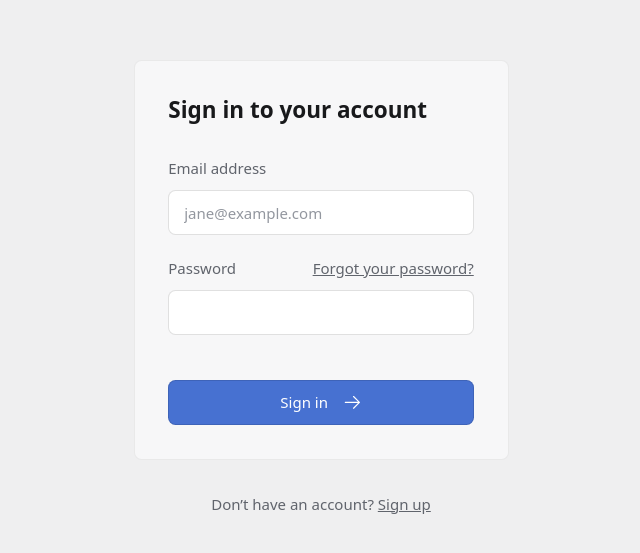
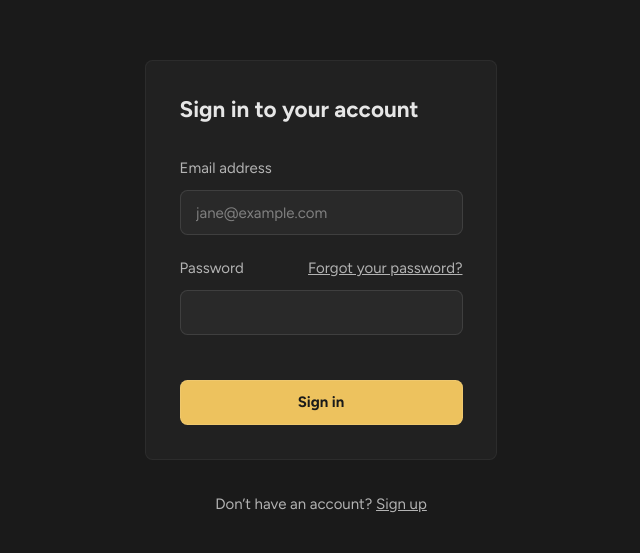
Before and after one commit to xvvvyz/llog-deprecated, a Next.js app: page /sign-in in a window 1280 px wide. Shown: the part 113-666 px from the top of the page, without its empty margins (319-959 px from the left). Built offline with nearby package versions, Linux system fonts and the light colour scheme; what @supabase/auth-helpers-nextjs would draw is missing.

Commit message:
theme updates

```diff
--- a/app/(auth)/forgot-password/components/send-reset-password-link-form/index.tsx
+++ b/app/(auth)/forgot-password/components/send-reset-password-link-form/index.tsx
@@ -1,6 +1,5 @@
 'use client';
 
-import { ArrowRightIcon } from '@heroicons/react/24/solid';
 import { Form, Formik } from 'formik';
 import { useState } from 'react';
 import Button from '/components/button';
@@ -35,14 +34,7 @@ const SendResetPasswordLinkForm = () => {
             loadingText="Sending link…"
             type="submit"
           >
-            {linkSent ? (
-              <>Link sent&mdash;check your email</>
-            ) : (
-              <>
-                Send link
-                <ArrowRightIcon className="w-5" />
-              </>
-            )}
+            {linkSent ? <>Link sent&mdash;check your email</> : <>Send link</>}
           </Button>
         </Form>
       )}
--- a/app/(auth)/forgot-password/page.tsx
+++ b/app/(auth)/forgot-password/page.tsx
@@ -6,7 +6,7 @@ const ForgotPasswordPage = () => (
   <>
     <Card>
       <h1 className="text-2xl">Reset your password</h1>
-      <p className="mt-3 pr-6 text-fg-2">
+      <p className="mt-3 pr-4 text-fg-2">
         Enter the email address associated with your account and we will send you a link to
         reset&nbsp;your&nbsp;password.
       </p>
--- a/app/(auth)/forgot-password/reset/components/reset-password-form/index.tsx
+++ b/app/(auth)/forgot-password/reset/components/reset-password-form/index.tsx
@@ -1,6 +1,5 @@
 'use client';
 
-import { ArrowRightIcon } from '@heroicons/react/24/solid';
 import { Form, Formik } from 'formik';
 import { useRouter } from 'next/navigation';
 import Button from '/components/button';
@@ -34,7 +33,6 @@ const ResetPasswordForm = () => {
           </Label>
           <Button className="mt-12" loading={isSubmitting} loadingText="Sending link…" type="submit">
             Update password
-            <ArrowRightIcon className="w-5" />
           </Button>
         </Form>
       )}
--- a/app/(auth)/layout.tsx
+++ b/app/(auth)/layout.tsx
@@ -1,7 +1,7 @@
 import { ReactNode } from 'react';
 
 const AuthLayout = ({ children }: { children: ReactNode }) => (
-  <main className="mx-auto flex min-h-full max-w-md flex-col items-center justify-center gap-9 py-12 px-6">
+  <main className="mx-auto flex min-h-full max-w-md flex-col items-center justify-center gap-9 py-12 px-9">
     {children}
   </main>
 );
--- a/app/(auth)/sign-in/components/sign-in-form/index.tsx
+++ b/app/(auth)/sign-in/components/sign-in-form/index.tsx
@@ -1,6 +1,5 @@
 'use client';
 
-import { ArrowRightIcon } from '@heroicons/react/24/solid';
 import { Form, Formik } from 'formik';
 import Link from 'next/link';
 import { useRouter, useSearchParams } from 'next/navigation';
@@ -46,7 +45,6 @@ const SignInForm = () => {
           </Label>
           <Button className="mt-12" loading={isSubmitting} loadingText="Signing in…" type="submit">
             Sign in
-            <ArrowRightIcon className="w-5" />
           </Button>
         </Form>
       )}
--- a/app/(auth)/sign-up/components/sign-up-form/index.tsx
+++ b/app/(auth)/sign-up/components/sign-up-form/index.tsx
@@ -1,6 +1,5 @@
 'use client';
 
-import { ArrowRightIcon } from '@heroicons/react/24/solid';
 import { Form, Formik } from 'formik';
 import { useRouter } from 'next/navigation';
 import Button from '/components/button';
@@ -52,7 +51,6 @@ const SignUpForm = () => {
           </Label>
           <Button className="mt-12" loading={isSubmitting} loadingText="Creating account…" type="submit">
             Create account
-            <ArrowRightIcon className="w-5" />
           </Button>
         </Form>
       )}
--- a/app/layout.tsx
+++ b/app/layout.tsx
@@ -1,8 +1,11 @@
+import { Figtree } from '@next/font/google';
 import { ReactNode } from 'react';
 import '../globals.css';
 
-const AppLayout = async ({ children }: { children: ReactNode }) => (
-  <html lang="en">
+const figtree = Figtree({ subsets: ['latin'] });
+
+const AppLayout = ({ children }: { children: ReactNode }) => (
+  <html className={figtree.className} lang="en">
     <body>{children}</body>
   </html>
 );
--- a/components/button/index.tsx
+++ b/components/button/index.tsx
@@ -14,7 +14,7 @@ const Button = ({
 }) => (
   <button
     className={clsx(
-      'button justify-center gap-4 bg-accent-1 text-accent-fg-1 transition-colors hover:enabled:bg-accent-2',
+      'button justify-center gap-4 bg-accent-1 font-bold text-bg-1 ring-offset-4 ring-offset-bg-2 transition-colors hover:enabled:bg-accent-2',
       className
     )}
     disabled={disabled || loading}
@@ -24,7 +24,7 @@ const Button = ({
       <>
         <div
           aria-label="loading"
-          className="h-4 w-4 animate-spin rounded-full border-2 border-accent-fg-1 border-l-transparent"
+          className="h-4 w-4 animate-spin rounded-full border-2 border-bg-1 border-l-transparent"
           role="status"
         />
         {loadingText}
--- a/globals.css
+++ b/globals.css
@@ -4,44 +4,24 @@
 
 @layer base {
   :root {
-    --color-accent-1: hsl(222, 60%, 55%);
-    --color-accent-2: hsl(222, 60%, 50%);
-    --color-accent-fg-1: hsl(0, 0%, 100%);
-    --color-alpha-1: hsla(0, 0%, 0%, 6%);
-    --color-alpha-2: hsla(0, 0%, 0%, 12%);
-    --color-alpha-3: hsla(0, 0%, 0%, 18%);
-    --color-bg-1: hsl(222, 4%, 94%);
-    --color-bg-2: hsl(222, 4%, 97%);
-    --color-bg-3: hsl(0, 0%, 100%);
-    --color-fg-1: hsl(222, 6%, 10%);
-    --color-fg-2: hsl(222, 6%, 40%);
-    --color-fg-3: hsl(222, 6%, 60%);
-    --color-ring: hsl(222, 6%, 10%);
+    --color-accent-1: hsl(42, 80%, 65%);
+    --color-accent-2: hsl(42, 75%, 60%);
+    --color-alpha-1: hsla(0, 0%, 100%, 5%);
+    --color-alpha-2: hsla(0, 0%, 100%, 10%);
+    --color-alpha-3: hsla(0, 0%, 100%, 15%);
+    --color-bg-1: hsl(0, 0%, 10%);
+    --color-bg-2: hsl(0, 0%, 13%);
+    --color-bg-3: hsl(0, 0%, 16%);
+    --color-fg-1: hsl(0, 0%, 90%);
+    --color-fg-2: hsl(0, 0%, 70%);
+    --color-fg-3: hsl(0, 0%, 50%);
     --radius-default: 0.5rem;
-  }
-
-  @media (prefers-color-scheme: dark) {
-    :root {
-      --color-accent-1: hsl(222, 60%, 35%);
-      --color-accent-2: hsl(222, 60%, 40%);
-      --color-accent-fg-1: hsl(222, 6%, 90%);
-      --color-alpha-1: hsla(0, 0%, 100%, 5%);
-      --color-alpha-2: hsla(0, 0%, 100%, 10%);
-      --color-alpha-3: hsla(0, 0%, 100%, 15%);
-      --color-bg-1: hsl(222, 6%, 6%);
-      --color-bg-2: hsl(222, 6%, 9%);
-      --color-bg-3: hsl(222, 6%, 12%);
-      --color-fg-1: hsl(222, 6%, 90%);
-      --color-fg-2: hsl(222, 6%, 55%);
-      --color-fg-3: hsl(222, 6%, 40%);
-      --color-ring: hsl(222, 60%, 60%);
-    }
   }
 }
 
 @layer base {
   html {
-    @apply h-full text-[4.3vw] xs:text-[15px];
+    @apply h-full text-[4.29vw] xs:text-[15px];
   }
 
   body {
@@ -75,6 +55,6 @@
 
 @layer utilities {
   .focus-ring {
-    @apply ring-ring focus:outline-none focus:ring-1;
+    @apply ring-accent-1 focus:outline-none focus:ring-1;
   }
 }
--- a/package.json
+++ b/package.json
@@ -17,6 +17,7 @@
     "@headlessui/react": "^1.7.4",
     "@headlessui/tailwindcss": "^0.1.1",
     "@heroicons/react": "^2.0.13",
+    "@next/font": "^13.0.6",
     "@supabase/auth-helpers-nextjs": "^0.5.2",
     "@tailwindcss/forms": "^0.5.3",
     "@types/react": "^18.0.26",
--- a/tailwind.config.js
+++ b/tailwind.config.js
@@ -1,3 +1,5 @@
+// reference: https://github.com/tailwindlabs/tailwindcss/blob/master/stubs/defaultConfig.stub.js
+
 /** @type {import('tailwindcss').Config} */
 module.exports = {
   content: ['./app/**/*.tsx', './components/**/*.tsx'],
@@ -10,7 +12,6 @@ module.exports = {
     colors: {
       'accent-1': 'var(--color-accent-1)',
       'accent-2': 'var(--color-accent-2)',
-      'accent-fg-1': 'var(--color-accent-fg-1)',
       'alpha-1': 'var(--color-alpha-1)',
       'alpha-2': 'var(--color-alpha-2)',
       'alpha-3': 'var(--color-alpha-3)',
@@ -20,7 +21,6 @@ module.exports = {
       'fg-1': 'var(--color-fg-1)',
       'fg-2': 'var(--color-fg-2)',
       'fg-3': 'var(--color-fg-3)',
-      ring: 'var(--color-ring)',
       transparent: 'transparent',
     },
     screens: {
```
Also changed, not shown: 1 other file (tests, documents, lock files or other folders).
